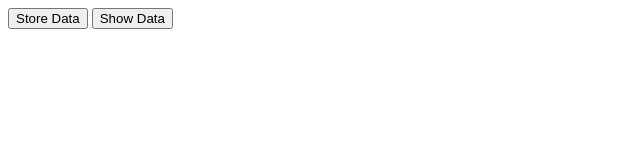
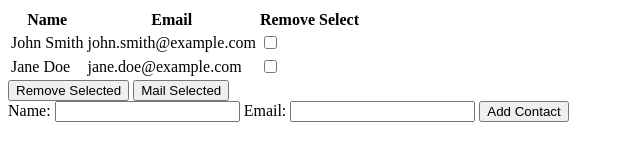
Before and after one commit to gsingh704/interview, a plain HTML site: page index.html in a window 1280 px wide. Shown: the whole page, without its empty margins (0-640 px from the left). Drawn offline with Linux system fonts and the light colour scheme.

Commit message:
Done the code for single

```diff
--- a/index.html
+++ b/index.html
@@ -9,48 +9,44 @@
 </head>
 
 <body>
-    <div id="data-holder"></div>
-
-    <button onclick="storeData()">Store Data</button>
-    <button onclick="showData()">Show Data</button>
-
-    <script>
-        var dataArray = [];
-
-        function storeData() {
-            // Prompt the user for their name, email, and phone number
-            var name = prompt("What is your name?");
-            var email = prompt("What is your email?");
-            var phone = prompt("What is your phone number?");
-
-            // Create an object to store the data
-            dataArray.push({ name: name, email: email, phone: phone });
-
-            // Convert the object to a string and store it in LocalStorage
-            localStorage.setItem("dataArray", JSON.stringify(dataArray));
-        }
-
-        function showData() {
-            var dataArray = JSON.parse(localStorage.getItem("dataArray"));
-
-            var dataHtml = '';
-            if (dataArray.length > 0) {
-                for (var i = 0; i < dataArray.length; i++) {
-                    dataHtml += "<p> Name: " + dataArray[i].name + " Email: " + dataArray[i].email + " Phone: " + dataArray[i].phone + "</p>";
-                }
-            }
-            else {
-                dataHtml = "<p> There is no data stored </p>"
-            }
-            // Select the div element by its id
-            var dataHolder = document.getElementById("data-holder");
-
-            // Update the div element's innerHTML with the dataHtml string
-            dataHolder.innerHTML = dataHtml;
-        }
+    <table id="contact-table">
+        <thead>
+            <tr>
+                <th>Name</th>
+                <th>Email</th>
+                <th>Remove</th>
+                <th>Select</th>
+            </tr>
+        </thead>
+        <tbody>
+            <tr>
+                <td>John Smith</td>
+                <td>john.smith@example.com</td>
+                <td><input type="checkbox" name="selectBox" id="selectBox"></td>
 
 
-    </script>
+            </tr>
+            <tr>
+                <td>Jane Doe</td>
+                <td>jane.doe@example.com</td>
+                <td><input type="checkbox" name="selectBox" id="selectBox"></td>
+
+            </tr>
+        </tbody>
+    </table>
+    <button type="button" onclick="removeSelected()">Remove Selected</button>
+    <button type="button" onclick="mailSelected()">Mail Selected</button>
+ <br>
+    <form>
+        <label for="name">Name:</label>
+        <input type="text" id="name" name="name">
+        <label for="email">Email:</label>
+        <input type="email" id="email" name="email">
+        <button type="button" onclick="addContact()">Add Contact</button>
+
+    </form>
+
+   <script src="script.js"></script>
 </body>
 
 </html>
--- /dev/null
+++ b/script.js
@@ -0,0 +1,105 @@
+function addContact() {
+    // Get the user input
+    var name = document.getElementById("name").value;
+    var email = document.getElementById("email").value;
+
+    // Create a new table row
+    var newRow = document.createElement("tr");
+
+    // Create the cells for the row
+    var nameCell = document.createElement("td");
+    var emailCell = document.createElement("td");
+    var removeCell = document.createElement("td");
+
+    // Create the remove button
+    var selectbox = document.createElement("input");
+    selectbox.type = "checkbox";
+    selectbox.className = "selectBox";
+
+    // Append the remove button to the remove cell
+    removeCell.appendChild(selectbox);
+
+    // Set the text content of the cells
+    nameCell.textContent = name;
+    emailCell.textContent = email;
+
+    // Append the cells to the row
+    newRow.appendChild(nameCell);
+    newRow.appendChild(emailCell);
+    newRow.appendChild(removeCell);
+
+    // Add the new row to the table
+    var table = document.getElementById("contact-table");
+    var tbody = table.getElementsByTagName("tbody")[0];
+    tbody.appendChild(newRow);
+
+    // Store the data in Local Storage
+    var contacts = JSON.parse(localStorage.getItem("contacts")) || [];
+    contacts.push({ name: name, email: email });
+    localStorage.setItem("contacts", JSON.stringify(contacts));
+}
+window.onload = function () {
+    var contacts = JSON.parse(localStorage.getItem("contacts")) || [];
+    var table = document.getElementById("contact-table");
+    var tbody = table.getElementsByTagName("tbody")[0];
+
+    for (var i = 0; i < contacts.length; i++) {
+        // Create a new table row
+        var newRow = document.createElement("tr");
+
+        // Create the cells for the row
+        var nameCell = document.createElement("td");
+        var emailCell = document.createElement("td");
+        var removeCell = document.createElement("td");
+
+        // Create the remove checkbox
+        var selectbox = document.createElement("input");
+        selectbox.type = "checkbox";
+        selectbox.className = "selectBox";
+
+        // Append the remove checkbox to the remove cell
+        removeCell.appendChild(selectbox);
+
+        // Set the text content of the cells
+        nameCell.textContent = contacts[i].name;
+        emailCell.textContent = contacts[i].email;
+
+        // Append the cells to the row
+        newRow.appendChild(nameCell);
+        newRow.appendChild(emailCell);
+        newRow.appendChild(removeCell);
+
+        // Add the new row to the table
+        tbody.appendChild(newRow);
+    }
+}
+
+function removeSelected() {
+    var checkboxes = document.querySelectorAll(".selectBox");
+    var selectedContacts = [];
+    for (var i = 0; i < checkboxes.length; i++) {
+        if (checkboxes[i].checked) {
+            selectedContacts.push({
+                name: checkboxes[i].parentNode.parentNode.children[0].textContent,
+                email: checkboxes[i].parentNode.parentNode.children[1].textContent
+            });
+            checkboxes[i].parentNode.parentNode.remove();
+        }
+    }
+    var contacts = JSON.parse(localStorage.getItem("contacts")) || [];
+    var updatedContacts = contacts.filter(contact => !selectedContacts.some(selected => selected.name == contact.name && selected.email == contact.email));
+    localStorage.setItem("contacts", JSON.stringify(updatedContacts));
+}
+function mailSelected() {
+    var checkboxes = document.querySelectorAll(".selectBox");
+    var selectedEmails = [];
+    for (var i = 0; i < checkboxes.length; i++) {
+        if (checkboxes[i].checked) {
+            selectedEmails.push(checkboxes[i].parentNode.parentNode.children[1].textContent);
+        }
+    }
+    if (selectedEmails.length > 0) {
+        var emailLink = "mailto:" + selectedEmails.join(";") + "?subject=Email from my website&body=Hello,%0D%0A%0D%0A";
+        window.location.href = emailLink;
+    }
+}
```
Also changed, not shown: 2.html (deleted, +0 -49 lines).
